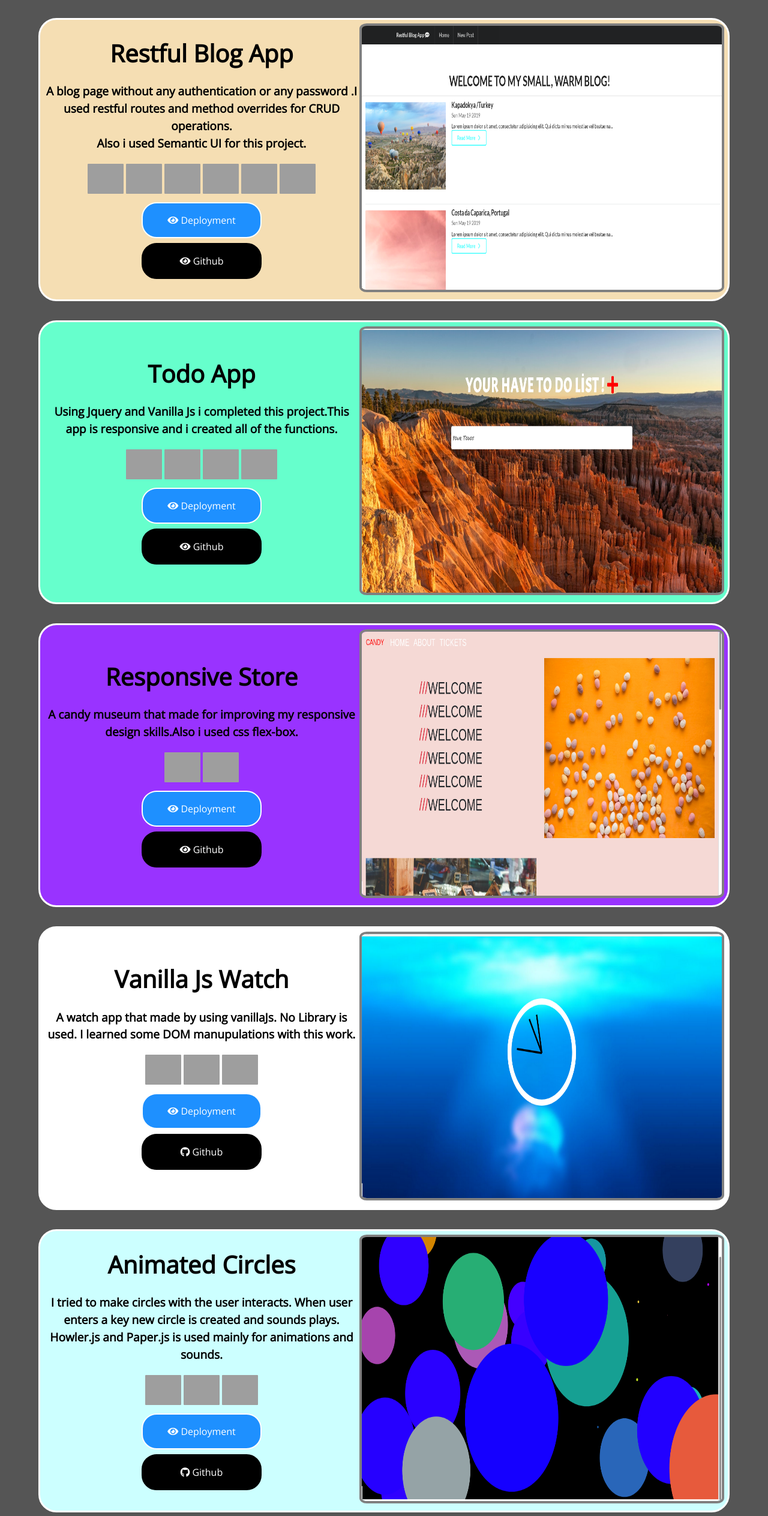
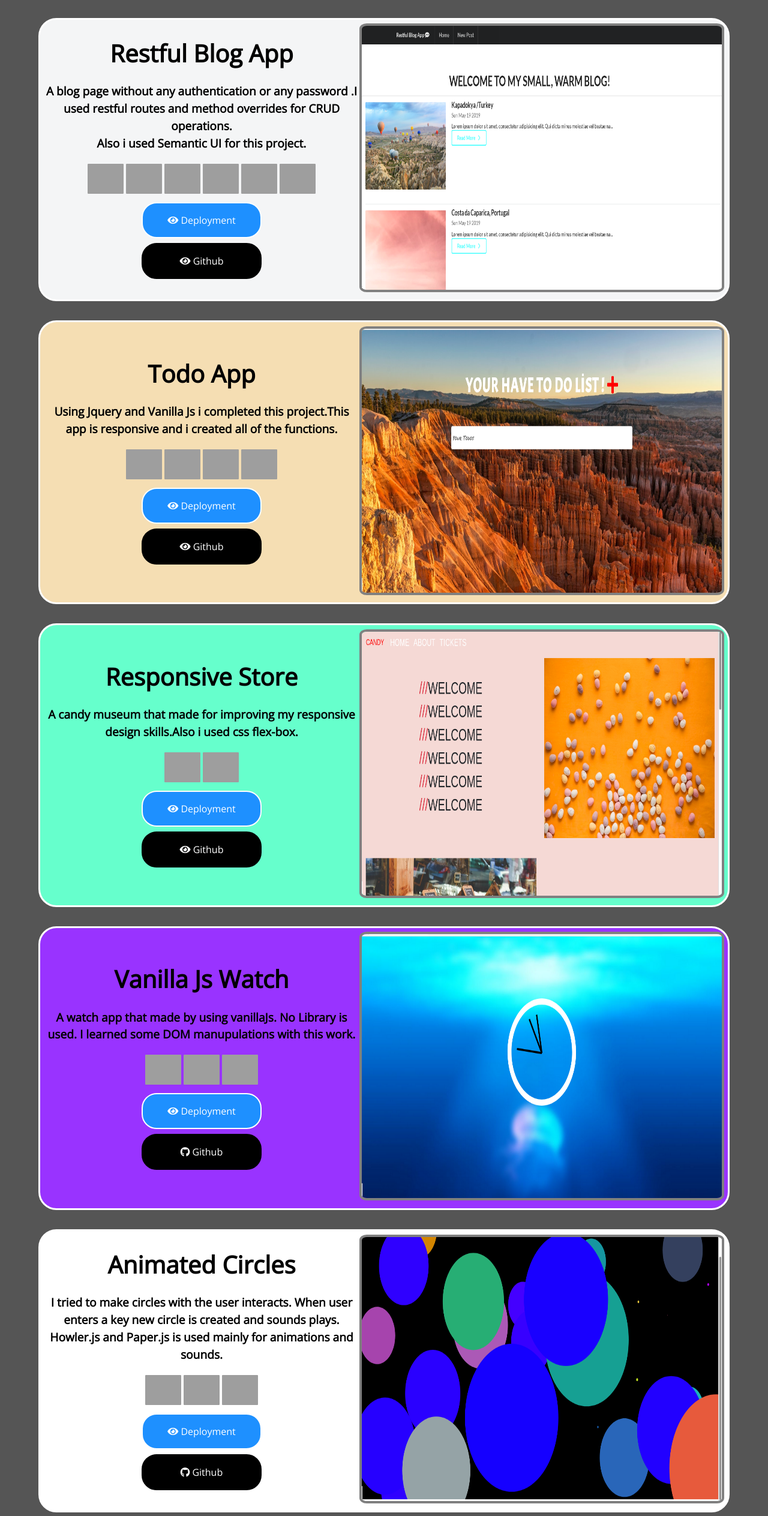
Before and after one commit to rizikolik/portfolio_page, a website: page content/works.html in a window 1280 px wide. Shown: the part 888-3415 px from the top of the page at 60% size. Drawn offline with nearby package versions, Linux system fonts and the light colour scheme; grey boxes are pictures that could not be loaded.

Commit message:
Update main.css

```diff
--- a/content/css/main.css
+++ b/content/css/main.css
@@ -277,28 +277,31 @@ main {
 .about-works .item-1 {
   background: #4BC3C1;
   color: #000; }
+.about-works .item-2 {
+  background: #f4f5f6;
+  color: #000; }
 
-.about-works .item-2 {
+.about-works .item-3 {
   background: wheat;
   color: #000; }
 
-.about-works .item-3 {
+.about-works .item-4 {
   background: #66ffcc;
   color: #000; }
 
-.about-works .item-4 {
+.about-works .item-5 {
   background: #9933ff;
   color: #000; }
 
-.about-works .item-5 {
+.about-works .item-6 {
   background: #ffffff;
   color: #000; }
 
-.about-works .item-6 {
+.about-works .item-7 {
   background: #ccffff;
   color: #000; }
 
-.about-works .item-7 {
+.about-works .item-8 {
   background: wheat;
   color: #000; }
 
```
